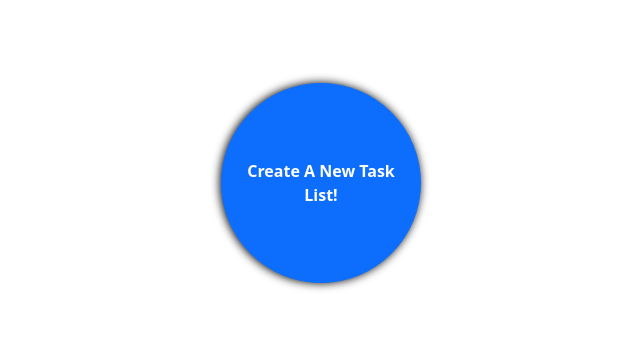
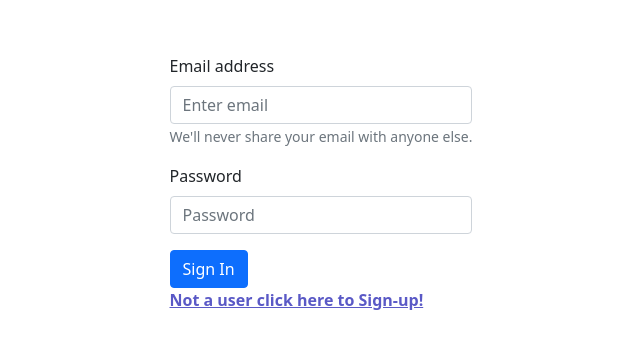
Before and after one commit to subhash-malireddy/dev.to_mongodb-atlas-hackathon, a React (Create React App) app: page / in a window 1280 px wide. Shown: the part 217-566 px from the top of the page, without its empty margins (319-959 px from the left). Built offline with nearby package versions, Linux system fonts and the light colour scheme.

Commit message:
Added login page and made necessary changes for the login flow per mongodb

```diff
--- a/src/App.js
+++ b/src/App.js
@@ -9,18 +9,17 @@ import './App.css';
 //components
 import Home from './components/pages/Home'
 import TaskList from './components/pages/TaskList'
+import ConfirmEmail from "./components/pages/ConfirmEmail";
+import ResetPassword from "./components/pages/ResetPassword";
 
 function App() {
-  const div2return = document.createElement('div')
-  div2return.className = "App"
-  let myContent = document.createElement('p')
-  myContent.innerText = "This is done using javascript not react."
-  div2return.appendChild(myContent)
   return (
     <Router>
           <Routes>
             <Route exact path="/" element={<Home />}  />
             <Route exact path="/tasklist" element={<TaskList />}  />
+            <Route exact path="/confirmEmail" element={<ConfirmEmail />}  />
+            <Route exact path="/resetPassword" element={<ResetPassword />}  />
           </Routes>
     </Router>
   );
--- /dev/null
+++ b/src/components/pages/ConfirmEmail.js
@@ -0,0 +1,11 @@
+import React from 'react'
+
+function ConfirmEmail() {
+    return (
+        <div>
+            Email confirmation page
+        </div>
+    )
+}
+
+export default ConfirmEmail
--- a/src/components/pages/Home.js
+++ b/src/components/pages/Home.js
@@ -1,10 +1,16 @@
 import React, { useState, useEffect } from 'react'
+import { Form } from 'react-bootstrap'
+import Button from 'react-bootstrap/Button'
 
 import '../../styles/home.scss'
-import Button from 'react-bootstrap/Button'
 
-export default function Home() {
+function Home() {
     const [windowHeight, setWindowHeight] = useState(window.innerHeight)
+    const [formType, setFormType] = useState('signin')
+
+    const [email, setEmail] = useState('')
+    const [password, setPassword] = useState('')
+
 
     const styles = {
         homeSection: {
@@ -14,9 +20,25 @@ export default function Home() {
             minHeight: `${windowHeight}px`
         }
     }
-    const handleButtonClick = (e) => {
-        console.log(e)
-        console.log('button clicked')
+    const toggleFormType = (e) => {
+        if(formType === 'signin'){
+            setFormType('signup')
+            setEmail('')
+            setPassword('')
+    }
+        else{
+            setFormType('signin')
+        }
+    }
+
+    const handleSignupSignin = () =>{
+        if(formType === 'signin'){
+            console.log('signing in')
+            console.log(`email: ${email}, password: ${password}`)
+        }else{
+            console.log('signing up')
+            console.log(`email: ${email}, password: ${password}`)
+        }
     }
 
     useEffect(() => {
@@ -31,8 +53,37 @@ export default function Home() {
     }, [])
 
     return (
-        <section style={styles.homeSection}>
-            <Button className="btn" onClick={handleButtonClick}>Create A New Task List!</Button>
-        </section>
+        <div style={styles.homeSection}>
+            <Form>
+                <Form.Group className="mb-3" controlId="formBasicEmail">
+                    <Form.Label>Email address</Form.Label>
+                    <Form.Control type="email" placeholder="Enter email" value={email} onChange={(e) => {setEmail(e.target.value)}}/>
+                    <Form.Text className="text-muted">
+                        We'll never share your email with anyone else.
+                    </Form.Text>
+                </Form.Group>
+
+                <Form.Group className="mb-3" controlId="formBasicPassword">
+                    <Form.Label>Password</Form.Label>
+                    <Form.Control type="password" placeholder="Password" value={password} onChange={(e) => {setPassword(e.target.value)}}/>
+                    {
+                        formType === 'signup' &&
+                        <Form.Text className="text-muted">
+                        Password should be atleast 8 characters long!
+                        </Form.Text>
+                    }
+                </Form.Group>
+                <Button variant="primary" onClick={handleSignupSignin}>
+                    {
+                        formType === 'signin' ? 'Sign In' : 'Sign Up'
+                    }
+                </Button>
+            </Form>
+            <strong className='sign-up-in-link'  onClick={toggleFormType}>
+                {formType === 'signin' ? 'Not a user click here to Sign-up!': 'Already a user? Click here to Sign-in.'}
+            </strong>
+        </div>
     )
 }
+
+export default Home
--- /dev/null
+++ b/src/components/pages/ResetPassword.js
@@ -0,0 +1,11 @@
+import React from 'react'
+
+function ResetPassword() {
+    return (
+        <div>
+            Password Reset Page
+        </div>
+    )
+}
+
+export default ResetPassword
--- a/src/styles/home.scss
+++ b/src/styles/home.scss
@@ -3,7 +3,7 @@ $timing: 8s;
 $btn-height: 200px;
 $btn-width: 200px;
 
-.btn{
+.my-btn{
     height: $btn-height;
     width: $btn-width;
     border-radius: 50%;
@@ -14,9 +14,15 @@ $btn-width: 200px;
 }
 @keyframes breath {
     50%{
-        transform: scale(.9);
+        transform: scale(.6);
     }
     100%{
         transform: scale(1);
     }
 }
+
+.sign-up-in-link{
+    color: #5a59c6;
+    text-decoration: underline;
+    cursor: pointer;
+}
```
Also changed, not shown: src/components/pages/CreateTask.js (added, +38 -0 lines).
